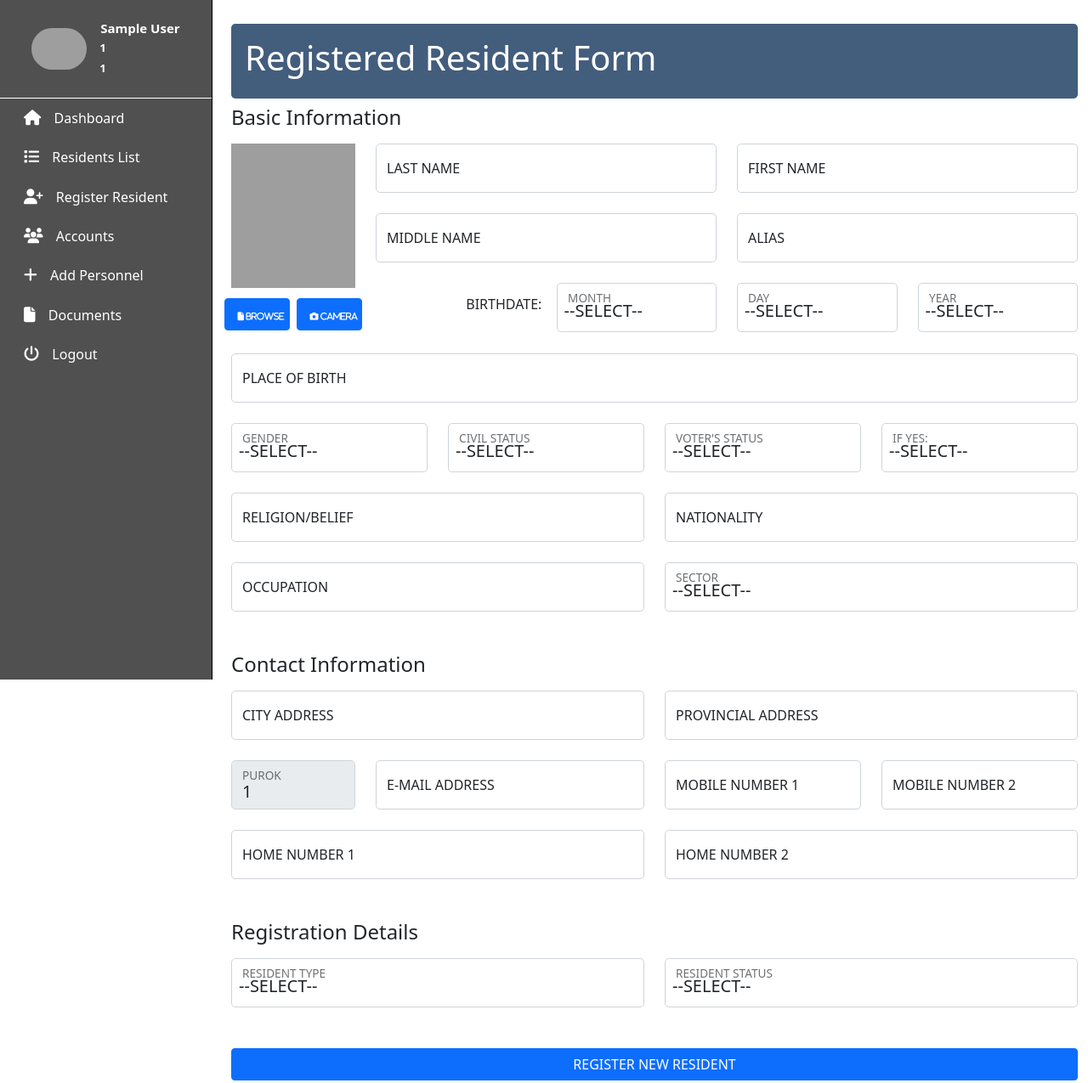
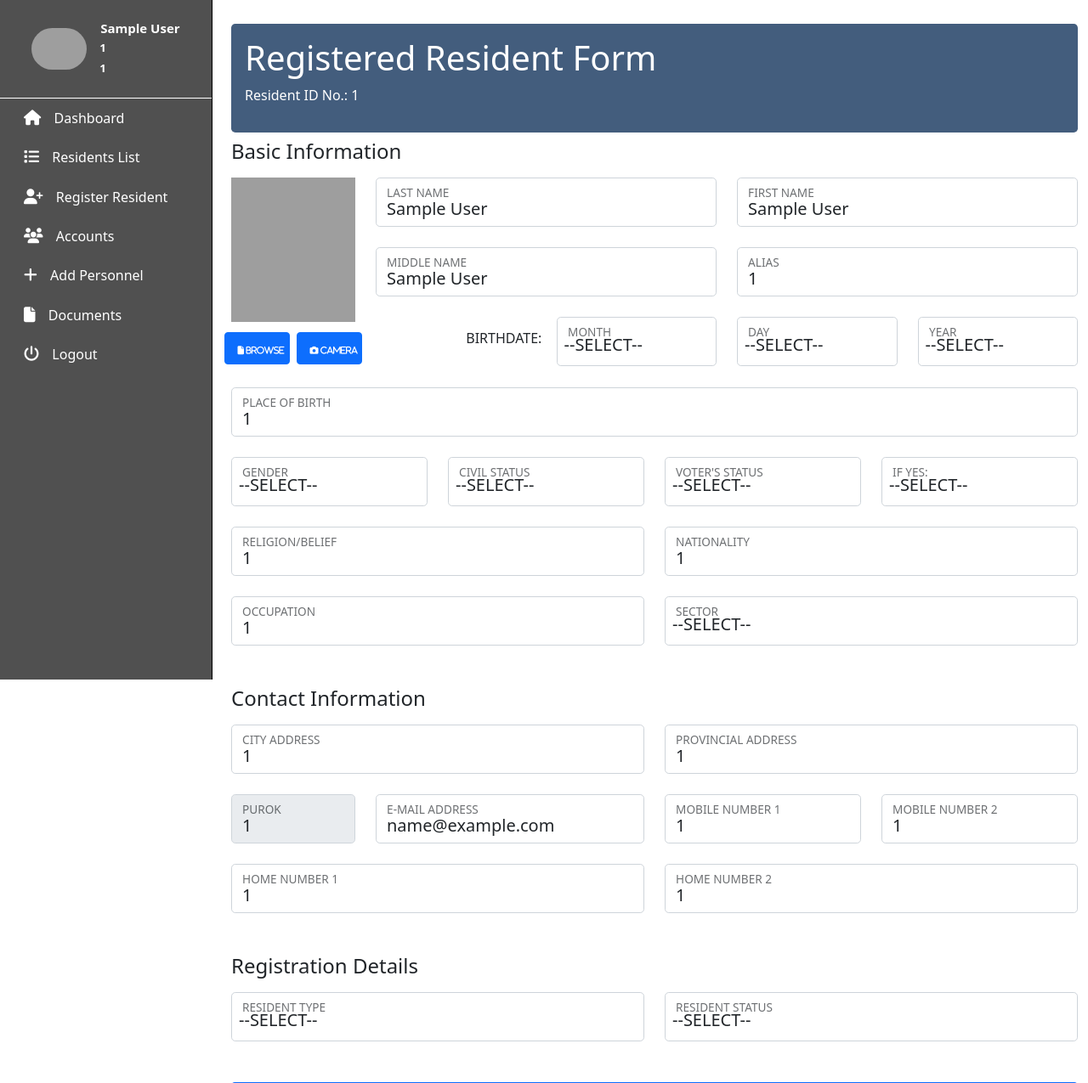
Before and after one commit to rrTio/NCP3106-FINALS-Barangay-Management-System, a PHP site: page /viewResident.php in a window 1280 px wide. Shown: the top 1275 px of the page at 85% size. Run offline with PHP 8.4, Linux system fonts and the light colour scheme; the visitor is signed in with stand-in values (Sample User, id 1); data that the repository does not hold is empty; some libraries are stand-ins or nearby versions; grey boxes are pictures that could not be loaded.

Commit message:
Update: added get data to viewRegister.php, 80% complete

```diff
--- a/residents.php
+++ b/residents.php
@@ -102,7 +102,7 @@ $position = $_SESSION['position'];
                     $firstName = $residents['nameFirst'];
                     $middleName = $residents['nameMiddle'];
                     $purok = $residents['purok'];
-                    echo "<tr><td><button name='btnViewResident' type='submit' value=" . $residents['residentID'] . " class='btn btn-success bg-gradient fa fa-eye'>&nbsp;View</button></td>"
+                    echo "<tr><td><button name='btnViewResident' target='_blank' type='submit' value=" . $residents['residentID'] . " class='btn btn-success bg-gradient fa fa-eye'>&nbsp;View</button></td>"
                       ."<td>" . $residents['residentID']
                       ."</td><td>" . $residents['nameLast']
                       ."</td><td>" . $residents['nameFirst']
--- a/viewResident.php
+++ b/viewResident.php
@@ -1,5 +1,34 @@
 <?php
     session_start();
+    $viewIdNumber = $_SESSION['viewIdNumber'];
+    $viewLastName = $_SESSION['viewLastName'];
+    $viewFirstName = $_SESSION['viewFirstName'];
+    $viewMiddleName = $_SESSION['viewMiddleName'];
+    $viewAlias = $_SESSION['viewAlias'];
+    $viewMonth = $_SESSION['viewMonth'];
+    $viewDay = $_SESSION['viewDay'];
+    $viewYear = $_SESSION['viewYear'];
+    $viewPOB = $_SESSION['viewPOB'];
+    $viewGender = $_SESSION['viewGender'];
+    $viewCivilStatus = $_SESSION['viewCivilStatus'];
+    $viewVoterStatus = $_SESSION['viewVoterStatus'];
+    $viewIfActive = $_SESSION['viewIfActive'];
+    $viewReligion = $_SESSION['viewReligion'];
+    $viewNationality = $_SESSION['viewNationality'];
+    $viewOccupation = $_SESSION['viewOccupation'];
+    $viewSector = $_SESSION['viewSector'];
+    $viewCityAddress = $_SESSION['viewCityAddress'];
+    $viewProvAddress = $_SESSION['viewProvAddress'];
+    $viewPurok = $_SESSION['viewPurok'];
+    $viewEmail = $_SESSION['viewEmail'];
+    $viewMobileNumberA = $_SESSION['viewMobileNumberA'];
+    $viewMobileNumberB = $_SESSION['viewMobileNumberB'];
+    $viewHomeNumberA = $_SESSION['viewHomeNumberA'];
+    $viewHomeNumberB = $_SESSION['viewHomeNumberB'];
+    $viewResidentType = $_SESSION['viewResidentType'];
+    $viewResidentStatus = $_SESSION['viewResidentStatus'];
+    $viewEncoder = $_SESSION['viewEncoder'];
+    $viewEncoderPosition = $_SESSION['viewEncoderPosition'];
 ?>
 
 <!DOCTYPE html>
@@ -52,6 +81,7 @@
                     <div class="col-md-12">
                         <div class="content rounded-3 p-3 col-md-12">
                             <h1>Registered Resident Form</h1>
+                            <p>Resident ID No.: <?php echo $viewIdNumber; ?></p>
                         </div>
                     </div>
                 </div>
@@ -78,13 +108,13 @@
                         <div class="row mb-4">
                             <div class="col-md-6">
                                 <div class="form-floating">
-                                <input class="form-control form-control-lg" type="text" id="lName" name="lastName" placeholder="Last Name" onkeypress="return (event.charCode > 64 && event.charCode < 91) || (event.charCode > 96 && event.charCode < 123) || (event.charCode==32)" required>
+                                <input class="form-control form-control-lg" type="text" id="lName" value="<?php echo $viewLastName ?>" name="lastName" placeholder="Last Name" onkeypress="return (event.charCode > 64 && event.charCode < 91) || (event.charCode > 96 && event.charCode < 123) || (event.charCode==32)" required>
                                 <label class="form-label" for="lName">LAST NAME</label>
                                 </div>
                             </div>
                             <div class="col-md-6">
                                 <div class="form-floating">
-                                <input class="form-control form-control-lg" type="text" id="fName" name="firstName" placeholder="First Name" onkeypress="return (event.charCode > 64 && event.charCode < 91) || (event.charCode > 96 && event.charCode < 123) || (event.charCode==32)" required>
+                                <input class="form-control form-control-lg" type="text" id="fName" value="<?php echo  $viewFirstName ?>" name="firstName" placeholder="First Name" onkeypress="return (event.charCode > 64 && event.charCode < 91) || (event.charCode > 96 && event.charCode < 123) || (event.charCode==32)" required>
                                 <label class="form-label" for="fName">FIRST NAME</label>
                                 </div>
                             </div>
@@ -92,13 +122,13 @@
                         <div class="row mb-4">
                             <div class="col-md-6">
                                 <div class="form-floating">
-                                <input class="form-control form-control-lg" type="text" id="mName" name="middleName" placeholder="Middle Name" onkeypress="return (event.charCode > 64 && event.charCode < 91) || (event.charCode > 96 && event.charCode < 123) || (event.charCode==32)" required>
+                                <input class="form-control form-control-lg" type="text" id="mName" value="<?php echo  $viewMiddleName ?>" name="middleName" placeholder="Middle Name" onkeypress="return (event.charCode > 64 && event.charCode < 91) || (event.charCode > 96 && event.charCode < 123) || (event.charCode==32)" required>
                                 <label class="form-label" for="mName">MIDDLE NAME</label>
                                 </div>
                             </div>
                             <div class="col-md-6">
                                 <div class="form-floating">
-                                <input class="form-control form-control-lg" type="text" id="alias" name="alias" placeholder="alias" onkeypress="return (event.charCode > 64 && event.charCode < 91) || (event.charCode > 96 && event.charCode < 123) || (event.charCode==32)" required>
+                                <input class="form-control form-control-lg" type="text" id="alias" value="<?php echo  $viewAlias ?>" name="alias" placeholder="alias" onkeypress="return (event.charCode > 64 && event.charCode < 91) || (event.charCode > 96 && event.charCode < 123) || (event.charCode==32)" required>
                                 <label class="form-label" for="alias">ALIAS</label>
                                 </div>
                             </div>
@@ -296,7 +326,7 @@
                 <div class="row mb-4">
                     <div class="col-md-12">
                         <div class="form-floating">
-                            <input class="form-control form-control-lg" rows="3" type="text" id="pob" name="pob" placeholder="pob" required>
+                            <input class="form-control form-control-lg" rows="3" type="text" id="pob" value="<?php echo  $viewPOB?>" name="pob" placeholder="pob" required>
                             <label for="pob">PLACE OF BIRTH</label>
                         </div>
                     </div>
@@ -352,13 +382,13 @@
                 <div class="row mb-4">
                     <div class="col-md-6">
                         <div class="form-floating">
-                            <input class="form-control form-control-lg" type="text" id="religion" name="religion" placeholder="religion" required>
+                            <input class="form-control form-control-lg" type="text" id="religion" value="<?php echo  $viewReligion ?>" name="religion" placeholder="religion" required>
                             <label for="religion">RELIGION/BELIEF</label>
                         </div>
                     </div>
                     <div class="col-md-6">
                         <div class="form-floating">
-                            <input class="form-control form-control-lg" type="text" id="nationality" name="nationality" placeholder="nationality" onkeypress="return (event.charCode > 64 && event.charCode < 91) || (event.charCode > 96 && event.charCode < 123) || (event.charCode==32)" required>
+                            <input class="form-control form-control-lg" type="text" id="nationality" value="<?php echo  $viewNationality ?>" name="nationality" placeholder="nationality" onkeypress="return (event.charCode > 64 && event.charCode < 91) || (event.charCode > 96 && event.charCode < 123) || (event.charCode==32)" required>
                             <label for="nationality">NATIONALITY</label>
                         </div>
                     </div>
@@ -366,7 +396,7 @@
                 <div class="row mb-5">
                     <div class="col-md-6">
                         <div class="form-floating">
-                            <input class="form-control form-control-lg" type="text" id="occupation" name="occupation" placeholder="occup" onkeypress="return (event.charCode > 64 && event.charCode < 91) || (event.charCode > 96 && event.charCode < 123) || (event.charCode==32)" required>
+                            <input class="form-control form-control-lg" type="text" id="occupation" value="<?php echo  $viewOccupation ?>" name="occupation" placeholder="occup" onkeypress="return (event.charCode > 64 && event.charCode < 91) || (event.charCode > 96 && event.charCode < 123) || (event.charCode==32)" required>
                             <label for="occupation">OCCUPATION</label>
                         </div>
                     </div>
@@ -399,13 +429,13 @@
                 <div class="row mb-4">
                     <div class="col-md-6">
                         <div class="form-floating">
-                            <input class="form-control form-control-lg" rows="3" type="text" id="cityAdd" name="cityAdd" placeholder="cityAdd" required>
+                            <input class="form-control form-control-lg" rows="3" type="text" id="cityAdd" value="<?php echo  $viewCityAddress ?>" name="cityAdd" placeholder="cityAdd" required>
                             <label for="cityAdd">CITY ADDRESS</label>
                         </div>
                     </div>
                     <div class="col-md-6">
                         <div class="form-floating">
-                            <input class="form-control form-control-lg" rows="3" type="text" id="provAdd" name="provAdd" placeholder="provAdd" required>
+                            <input class="form-control form-control-lg" rows="3" type="text" id="provAdd" value="<?php echo  $viewProvAddress ?>" name="provAdd" placeholder="provAdd" required>
                             <label for="provAdd">PROVINCIAL ADDRESS</label>
                         </div>
                     </div>
@@ -413,27 +443,25 @@
                 <div class="row mb-4">
                     <div class="col-md-2">
                         <div class="form-floating">
-                            <input class="form-control form-control-lg" type="text" id="purok" name="purok" placeholder="Purok" value="<?php echo $_SESSION['purok']; ?>" readonly>
-                            <input type="hidden" name="encoder" value="<?php echo $name ?>" readonly>
-                            <input type="hidden" name="encoderPosition" value="<?php echo $position ?>" readonly>
+                            <input class="form-control form-control-lg" type="text" id="purok" name="purok" placeholder="Purok" value="<?php echo $viewPurok ?>" readonly>
                             <label class="form-label" for="purok">PUROK</label>
                         </div>
                     </div>
                     <div class="col-md-4">
                         <div class="form-floating">
-                            <input class="form-control form-control-lg" type="text" id="email" name="email" placeholder="email" required>
+                            <input class="form-control form-control-lg" type="text" id="email" value="<?php echo  $viewEmail ?>" name="email" placeholder="email" required>
                             <label class="form-label" for="email">E-MAIL ADDRESS</label>
                         </div>
                     </div>
                     <div class="col-md-3">
                         <div class="form-floating">
-                            <input class="form-control form-control-lg" type="number" id="mNumOne" name="mNumOne" placeholder="mNumOne" pattern="/^-?\d+\.?\d*$/" onKeyPress="if(this.value.length==11) return false;" required>
+                            <input class="form-control form-control-lg" type="number" id="mNumOne" value="<?php echo  $viewMobileNumberA ?>" name="mNumOne" placeholder="mNumOne" pattern="/^-?\d+\.?\d*$/" onKeyPress="if(this.value.length==11) return false;" required>
                             <label class="form-label" for="mNumOne">MOBILE NUMBER 1</label>
                         </div>
                     </div>
                     <div class="col-md-3">
                         <div class="form-floating">
-                            <input class="form-control form-control-lg" type="number" id="mNumTwo" name="mNumTwo" placeholder="mNumTwo" pattern="/^-?\d+\.?\d*$/" onKeyPress="if(this.value.length==11) return false;" required>
+                            <input class="form-control form-control-lg" type="number" id="mNumTwo" name="mNumTwo" value="<?php echo  $viewMobileNumberB ?>" placeholder="mNumTwo" pattern="/^-?\d+\.?\d*$/" onKeyPress="if(this.value.length==11) return false;" required>
                             <label class="form-label" for="mNumTwo">MOBILE NUMBER 2</label>
                         </div>
                     </div>
@@ -441,13 +469,13 @@
                 <div class="row mb-5">
                     <div class="col-md-6">
                         <div class="form-floating">
-                            <input class="form-control form-control-lg" type="number" id="hNumOne" name="hNumOne" placeholder="hNumOne" pattern="/^-?\d+\.?\d*$/" onKeyPress="if(this.value.length==11) return false;" required>
+                            <input class="form-control form-control-lg" type="number" id="hNumOne" value="<?php echo  $viewHomeNumberA ?>" name="hNumOne" placeholder="hNumOne" pattern="/^-?\d+\.?\d*$/" onKeyPress="if(this.value.length==11) return false;" required>
                             <label class="form-label" for="hNumOne">HOME NUMBER 1</label>
                         </div>
                     </div>
                     <div class="col-md-6">
                         <div class="form-floating">
-                            <input class="form-control form-control-lg" type="number" id="hNumTwo" name="hNumTwo" placeholder="hNumTwo" pattern="/^-?\d+\.?\d*$/" onKeyPress="if(this.value.length==11) return false;" required>
+                            <input class="form-control form-control-lg" type="number" id="hNumTwo" value="<?php echo  $viewHomeNumberB ?>" name="hNumTwo" placeholder="hNumTwo" pattern="/^-?\d+\.?\d*$/" onKeyPress="if(this.value.length==11) return false;" required>
                             <label class="form-label" for="hNumTwo">HOME NUMBER 2</label>
                         </div>
                     </div>
```
Also changed, not shown: database/database.php (+32 -2 lines).
